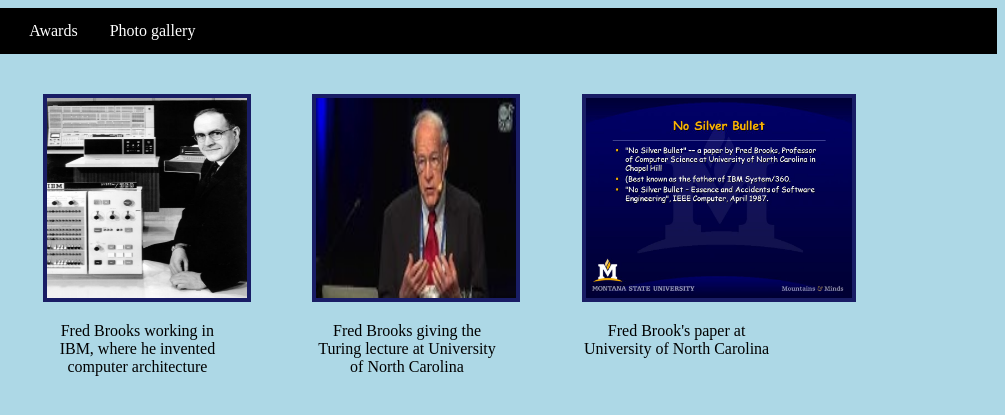
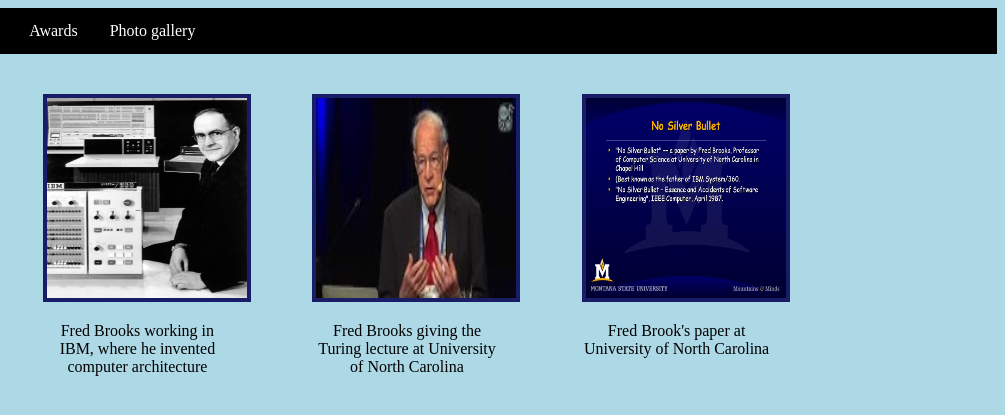
Before and after one commit to Rewa718/Fred-Brooks-website, a plain HTML site: page webpages/Photo gallery.html in a window 1280 px wide. Shown: the full height of the page, 275-1280 px from the left. Drawn offline with Linux system fonts and the light colour scheme.

Commit message:
Add missing equal sign

```diff
--- a/webpages/Photo gallery.html
+++ b/webpages/Photo gallery.html
@@ -1,5 +1,6 @@
 <!DOCTYPE html>
 <html lang="en">
+
 <head>
     <title>Photo gallery webapge</title>
     <style>
@@ -43,9 +44,7 @@
             background-color: lightblue;
         }
 
-        img {
-
-        }
+        img {}
 
         .img1 {
             float: left;
@@ -56,13 +55,13 @@
             border-radius: 10px;
             text-align: center;
         }
-
     </style>
     <meta charset="UTF-8">
     <meta http-equiv="X-UA-Compatible" content="IE=edge">
     <meta name="viewport" content="width=device-width, initial-scale=1.0">
-    <title>Document</title>
+
 </head>
+
 <body class="color">
     <ul>
         <li><a class="active" href="https://Fred-Brooks-website.rewapatil.repl.co/index.html">Home</a></li>
@@ -76,18 +75,19 @@
         <p>Fred Brooks' published book</p>
     </div>
     <div class="img1">
-   <img src="/images/Fred Brooks as an IBM engineer.jpg" alt="Fred Brooks in IBM"
-   height ="200" width="200">
+        <img src="/images/Fred Brooks as an IBM engineer.jpg" alt="Fred Brooks in IBM" height="200" width="200">
         <p>Fred Brooks working in IBM, where he invented computer architecture</p>
     </div>
     <div class="img1">
-   <img src="/images/fred-brooks-turing-lecture.jpg" alt="Fred Brooks Turing lecture" height ="200" width="200">
+        <img src="/images/fred-brooks-turing-lecture.jpg" alt="Fred Brooks Turing lecture" height="200" width="200">
         <p>Fred Brooks giving the Turing lecture at University of North Carolina</p>
     </div>
     <div class="img1">
-   <img src="/images/paper-by-fred-brooks.jpg" alt="Fred Brooks paper at University of North Carolina" height="200" width"200">
+        <img src="/images/paper-by-fred-brooks.jpg" alt="Fred Brooks paper at University of North Carolina" height="200"
+            width="200">
         <p>Fred Brook's paper at University of North Carolina</p>
     </div>
 
 </body>
+
 </html>
```
Lines whose indentation alone changed are shown as unchanged.
